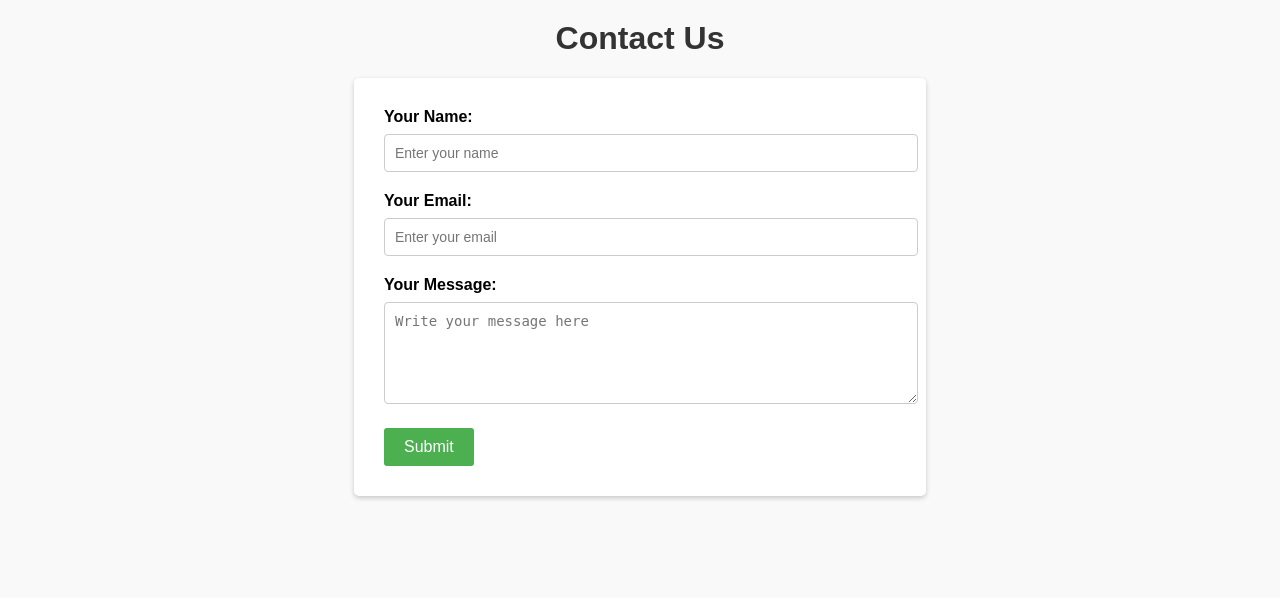
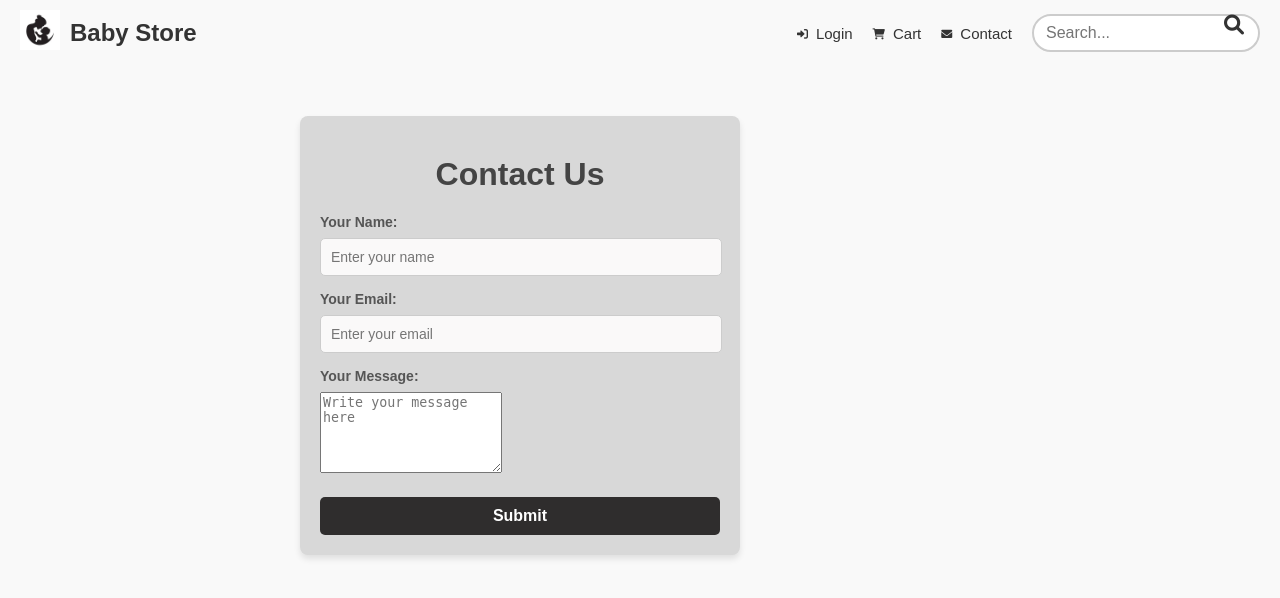
Before and after one commit to mitvr006/Baby_Store, a Django app: page /call/contact/ in a window 1280 px wide. Shown: the top 598 px of the page. Run offline with Django 5.2, Linux system fonts and the light colour scheme.

Commit message:
change the css for login, signup pages and add the header for the pages

```diff
--- a/mycutie/blog/templates/blog/login.html
+++ b/mycutie/blog/templates/blog/login.html
@@ -10,7 +10,7 @@
         .login-container {
             max-width: 400px;
             padding: 30px;
-            background: rgb(195, 195, 195);
+            background: rgb(216, 216, 216);
             border-radius: 8px;
             box-shadow: 0 2px 5px rgba(0, 0, 0, 0.2);
             margin-left: 300px;
@@ -30,7 +30,7 @@
         .login-container input {
             width: 100%;
             padding: 10px;
-            background-color: rgb(226, 225, 225);
+            background-color: rgb(250, 249, 249);
             margin-bottom: 10px;
             border: 1px solid #bfb5b5;
             border-radius: 5px;
--- a/mycutie/call/templates/pages/contact.html
+++ b/mycutie/call/templates/pages/contact.html
@@ -4,63 +4,90 @@
     <meta charset="UTF-8">
     <meta name="viewport" content="width=device-width, initial-scale=1.0">
     <title>Contact Us</title>
+    <link rel="stylesheet" href="/static/css/style.css">
+    <link rel="stylesheet" href="https://cdnjs.cloudflare.com/ajax/libs/font-awesome/6.0.0-beta3/css/all.min.css">
     <style>
-        /* Inline CSS */
+        /* General Styles */
         body {
+            margin: 0;
+            padding: 0;
             font-family: Arial, sans-serif;
             background-color: #f9f9f9;
-            margin: 0;
-            padding: 0;
+            color: #333;
         }
 
-        h1 {
-            color: #333;
+        /* Heading */
+        .heading {
             text-align: center;
             margin-top: 20px;
+            color: #444;
         }
 
-        form {
-            width: 40%;
-            margin: 20px auto;
-            padding: 30px;
-            background: #fff;
-            border-radius: 5px;
-            box-shadow: 0 2px 5px rgba(0, 0, 0, 0.2);
+        .signupForm {
+            max-width: 400px;
+            margin: 50px auto;
+            margin-left: 300px;
+            padding: 20px;
+            background: rgb(216, 216, 216);
+            border-radius: 8px;
+            box-shadow: 0 4px 6px rgba(0, 0, 0, 0.1);
         }
 
-        form label {
+        .signupForm label {
             display: block;
             margin-bottom: 8px;
-            font-weight: bold;
+            font-size: 14px;
+            font-weight: 600;
+            color: #555;
         }
 
-        form input, form textarea {
+        .signupForm input[type="text"],
+        .signupForm input[type="email"],
+        .signupForm input[type="message"] {
+            width: 95%;
+            padding: 10px;
+            margin-bottom: 15px;
+            border: 1px solid #ccc;
+            border-radius: 5px;
+            font-size: 14px;
+            transition: border-color 0.3s ease-in-out;
+            color: #333;
+            background-color: rgb(250, 249, 249);
+        }
+
+        .signupForm input[type="text"]:focus,
+        .signupForm input[type="email"]:focus,
+        .signupForm input[type="message"]:focus {
+            border-color: #007bff;
+            outline: none;
+        }
+
+        .signupForm button {
             width: 100%;
             padding: 10px;
-            margin-bottom: 20px;
-            border: 1px solid #ccc;
-            border-radius: 4px;
-            font-size: 14px;
+            margin-top: 20px;
+            background-color:rgb(47, 45, 45);
+            color: white;
+            border: none;
+            border-radius: 5px;
+            font-size: 16px;
+            font-weight: bold;
+            cursor: pointer;
+            transition: background-color 0.3s ease-in-out;
         }
 
-        form button {
-            background-color: #4CAF50;
-            color: white;
-            padding: 10px 20px;
-            border: none;
-            border-radius: 3px;
-            cursor: pointer;
-            font-size: 16px;
+        .signupForm button:hover {
+            background-color: #0056b3;
         }
 
-        form button:hover {
-            background-color: #45a049;
-        }
     </style>
 </head>
 <body>
-    <h1>Contact Us</h1>
-    <form method="post">
+    {% include "header.html" %}
+
+
+    <form class="signupForm" method="post">
+        <h1 class="heading">Contact Us</h1>
         {% csrf_token %}
         <label for="name">Your Name:</label>
         <input type="text" id="name" name="name" placeholder="Enter your name" required>
@@ -69,7 +96,7 @@
         <input type="email" id="email" name="email" placeholder="Enter your email" required>
 
         <label for="message">Your Message:</label>
-        <textarea id="message" name="message" rows="5" placeholder="Write your message here" required></textarea>
+        <textarea type="message" name="message" rows="5" placeholder="Write your message here" required></textarea>
 
         <button type="submit">Submit</button>
     </form>
--- a/mycutie/cart/templates/cart/cart.html
+++ b/mycutie/cart/templates/cart/cart.html
@@ -4,6 +4,8 @@
     <meta charset="UTF-8">
     <meta name="viewport" content="width=device-width, initial-scale=1.0">
     <title>Your Cart</title>
+    <link rel="stylesheet" href="/static/css/style.css">
+    <link rel="stylesheet" href="https://cdnjs.cloudflare.com/ajax/libs/font-awesome/6.0.0-beta3/css/all.min.css">
     <style>
         /* General Styles */
 body {
@@ -165,6 +167,7 @@ body {
     </style>
 </head>
 <body>
+    {% include "header.html" %}
 
     <div class="container">
         <h1 class="heading">Your Shopping Cart</h1>
```
Also changed, not shown: mycutie/blog/templates/blog/signup.html (+86 -72 lines), mycutie/db.sqlite3, mycutie/media/categories/Bedding_image.jpg (added), mycutie/media/categories/baby_health_products.jpg (added), mycutie/media/categories/e61dfab2-081e-44e9-8741-910217c45c92.2727920b49957a890c45b7f3ba50c8e1.jpg (added), mycutie/media/categories/teddy-1338895_640.jpg (added), mycutie/media/categories/teddy-1338895_640_cN9zVTs.jpg (added). Lines whose indentation alone changed are shown as unchanged.
